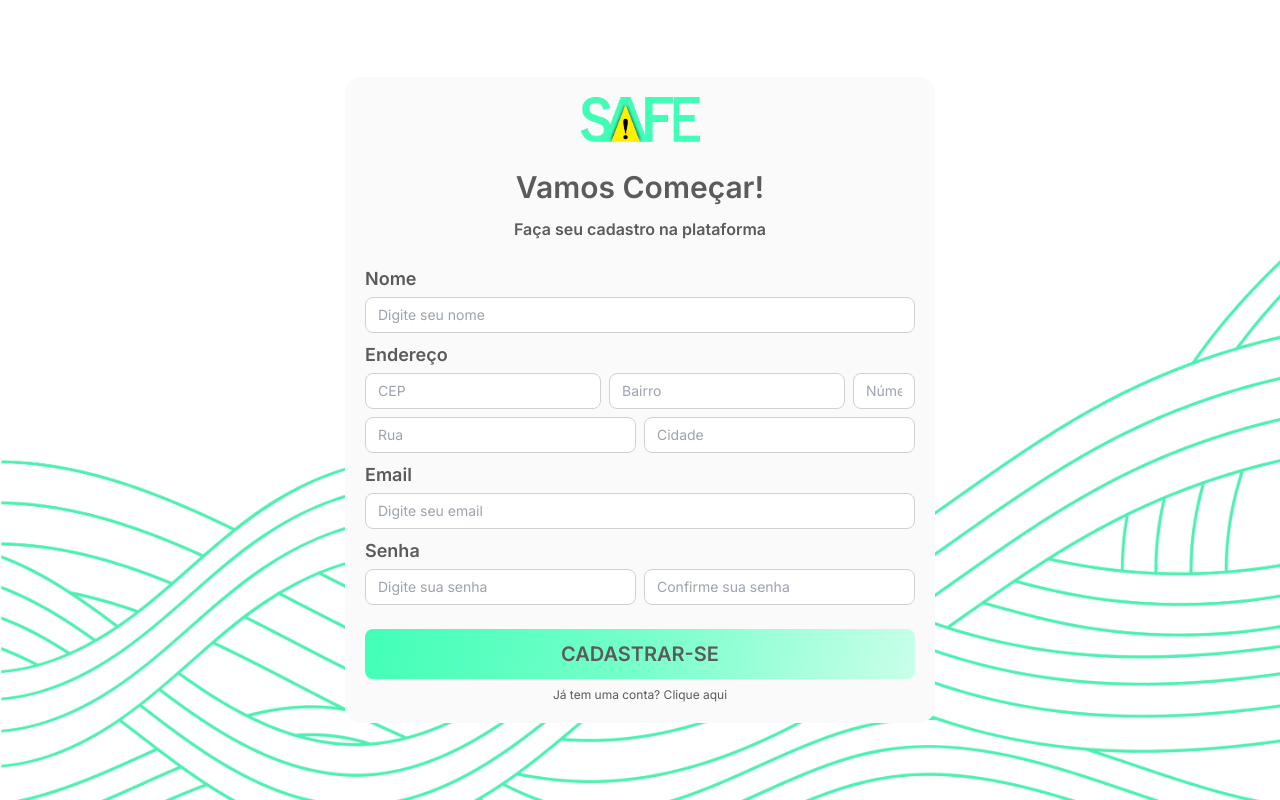
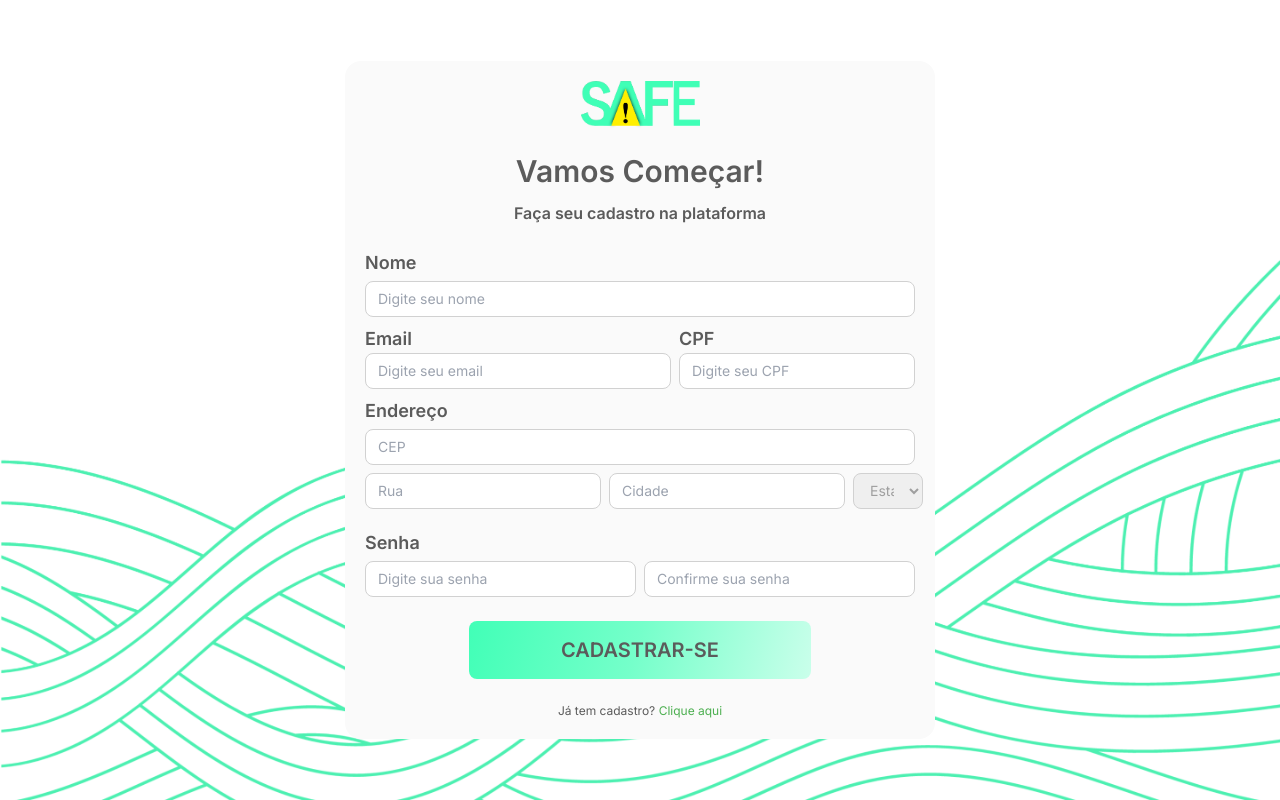
Before and after one commit to Quarteto-Codastico/SAFE-disaster-prevention, a Next.js app: page /sign-up in a window 1280 px wide. Built offline with nearby package versions, Linux system fonts and the light colour scheme.

Commit message:
feat: add register page

```diff
--- a/src/app/(auth)/sign-in/page.tsx
+++ b/src/app/(auth)/sign-in/page.tsx
@@ -31,10 +31,10 @@ export default function SignIn() {
         }
       );
 
-      const { access_token } = response.data; // Ajuste para extrair o access_token
+      const { access_token } = response.data;
 
       if (access_token) {
-        Cookies.set("token", access_token); // Armazenar o token nos cookies
+        Cookies.set("token", access_token);
 
         router.push("/dashboard");
       }
--- a/src/app/(auth)/sign-up/page.tsx
+++ b/src/app/(auth)/sign-up/page.tsx
@@ -1,18 +1,61 @@
 "use client";
 
-import { useState } from "react";
+import { useState, useEffect } from "react";
+import InputMask from "react-input-mask";
+import { setupAPIClient } from "@/app/lib/api";
+import { useRouter } from "next/navigation";
 import Link from "next/link";
-import InputMask from "react-input-mask";
+
+// Lista de estados do Brasil
+const states = [
+  { code: "AC", name: "Acre" },
+  { code: "AL", name: "Alagoas" },
+  { code: "AP", name: "Amapá" },
+  { code: "AM", name: "Amazonas" },
+  { code: "BA", name: "Bahia" },
+  { code: "CE", name: "Ceará" },
+  { code: "DF", name: "Distrito Federal" },
+  { code: "ES", name: "Espírito Santo" },
+  { code: "GO", name: "Goiás" },
+  { code: "MA", name: "Maranhão" },
+  { code: "MT", name: "Mato Grosso" },
+  { code: "MS", name: "Mato Grosso do Sul" },
+  { code: "MG", name: "Minas Gerais" },
+  { code: "PA", name: "Pará" },
+  { code: "PB", name: "Paraíba" },
+  { code: "PR", name: "Paraná" },
+  { code: "PE", name: "Pernambuco" },
+  { code: "PI", name: "Piauí" },
+  { code: "RJ", name: "Rio de Janeiro" },
+  { code: "RN", name: "Rio Grande do Norte" },
+  { code: "RS", name: "Rio Grande do Sul" },
+  { code: "RO", name: "Rondônia" },
+  { code: "RR", name: "Roraima" },
+  { code: "SC", name: "Santa Catarina" },
+  { code: "SP", name: "São Paulo" },
+  { code: "SE", name: "Sergipe" },
+  { code: "TO", name: "Tocantins" },
+];
 
 export default function SignUp() {
   const [cep, setCep] = useState("");
   const [address, setAddress] = useState({
     street: "",
-    neighborhood: "",
     city: "",
-    number: "",
+    state: "",
+    country: "Brasil",
+    zipCode: "",
   });
+  const [name, setName] = useState("");
+  const [email, setEmail] = useState("");
+  const [password, setPassword] = useState("");
+  const [confirmPassword, setConfirmPassword] = useState("");
+  const [cpf, setCpf] = useState("");
   const [error, setError] = useState("");
+  const [passwordError, setPasswordError] = useState("");
+  const [conflictError, setConflictError] = useState("");
+
+  const router = useRouter();
 
   const fetchAddress = async (cep: string) => {
     try {
@@ -21,24 +64,24 @@ export default function SignUp() {
       if (!data.erro) {
         setAddress({
           street: data.logradouro || "",
-          neighborhood: data.bairro || "",
           city: data.localidade || "",
-          number: "", // Mantém o número em branco para o usuário preencher
+          state: data.uf || "",
+          country: "Brasil",
+          zipCode: data.cep || "",
         });
         setError(""); // Limpa qualquer mensagem de erro
       } else {
-        // Tratar erro de CEP inválido
         setAddress({
           street: "",
-          neighborhood: "",
           city: "",
-          number: "",
+          state: "",
+          country: "Brasil",
+          zipCode: "",
         });
         setError("CEP não encontrado.");
       }
     } catch (error) {
       console.error("Erro ao buscar o CEP:", error);
-      // Tratar erros de requisição
       setError("Erro ao buscar o CEP. Tente novamente.");
     }
   };
@@ -47,19 +90,68 @@ export default function SignUp() {
     const newCep = event.target.value;
     setCep(newCep);
 
-    // Verifica se o CEP tem o formato completo (99999-999) para fazer a busca
-    if (newCep.length === 10 && newCep.includes("-")) {
-      const cepOnlyNumbers = newCep.replace(/\D/g, ""); // Remove caracteres não numéricos
+    if (newCep.length === 9 && newCep.includes("-")) {
+      const cepOnlyNumbers = newCep.replace(/\D/g, "");
       fetchAddress(cepOnlyNumbers);
     } else {
-      // Limpa os dados se o CEP for inválido ou incompleto
       setAddress({
         street: "",
-        neighborhood: "",
         city: "",
-        number: "",
+        state: "",
+        country: "Brasil",
+        zipCode: "",
       });
       setError("");
+    }
+  };
+
+  useEffect(() => {
+    if (cep.length === 9 && cep.includes("-")) {
+      const cepOnlyNumbers = cep.replace(/\D/g, "");
+      fetchAddress(cepOnlyNumbers);
+    }
+  }, [cep]);
+
+  const handleSubmit = async (event: React.FormEvent) => {
+    event.preventDefault();
+    if (password !== confirmPassword) {
+      setPasswordError("As senhas não coincidem.");
+      return;
+    } else {
+      setPasswordError("");
+    }
+
+    const api = setupAPIClient();
+
+    try {
+      await api.post(
+        "/users",
+        {
+          name,
+          email,
+          password,
+          role: "client",
+          cpf,
+          address: {
+            street: address.street,
+            city: address.city,
+            state: address.state,
+            country: address.country,
+            zipCode: address.zipCode,
+          },
+        },
+        {
+          withCredentials: true,
+        }
+      );
+
+      router.push("/sign-in");
+    } catch (err: any) {
+      if (err.response?.status === 409) {
+        setConflictError("Usuário já existente.");
+      } else {
+        console.error("Erro ao cadastrar usuário:", err);
+      }
     }
   };
 
@@ -71,7 +163,7 @@ export default function SignUp() {
       </div>
       <form
         className="w-full flex flex-col items-center gap-2 text-[#5B5B5B]"
-        onSubmit={(e) => e.preventDefault()}
+        onSubmit={handleSubmit}
       >
         <div className="w-[550px] flex flex-col gap-1">
           <label htmlFor="name" className="text-lg">
@@ -82,8 +174,40 @@ export default function SignUp() {
             type="text"
             placeholder="Digite seu nome"
             className="w-full h-9 px-3 border text-[#9F9F9F] border-[#D1D1D1] rounded-lg text-sm font-normal"
+            value={name}
+            onChange={(e) => setName(e.target.value)}
             required
           />
+        </div>
+        <div className="w-[550px] flex flex-row gap-2">
+          <div className="flex flex-col flex-1">
+            <label htmlFor="email" className="text-lg">
+              Email
+            </label>
+            <input
+              id="email"
+              type="email"
+              placeholder="Digite seu email"
+              className="w-full h-9 px-3 border text-[#9F9F9F] border-[#D1D1D1] rounded-lg text-sm font-normal"
+              value={email}
+              onChange={(e) => setEmail(e.target.value)}
+              required
+            />
+          </div>
+          <div className="flex flex-col">
+            <label htmlFor="cpf" className="text-lg">
+              CPF
+            </label>
+            <InputMask
+              id="cpf"
+              mask="999.999.999-99"
+              placeholder="Digite seu CPF"
+              className="w-full h-9 px-3 border text-[#9F9F9F] border-[#D1D1D1] rounded-lg text-sm font-normal"
+              value={cpf}
+              onChange={(e) => setCpf(e.target.value)}
+              required
+            />
+          </div>
         </div>
         <div className="w-[550px] flex flex-col gap-1">
           <label className="text-lg">Endereço</label>
@@ -96,24 +220,7 @@ export default function SignUp() {
                 className="flex-1 h-9 px-3 border text-[#9F9F9F] border-[#D1D1D1] rounded-lg text-sm font-normal"
                 value={cep}
                 onChange={handleCepChange}
-              />
-              <input
-                id="neighborhood"
-                type="text"
-                placeholder="Bairro"
-                className="flex-1 h-9 px-3 border text-[#9F9F9F] border-[#D1D1D1] rounded-lg text-sm font-normal"
-                value={address.neighborhood}
-                readOnly
-              />
-              <input
-                id="number"
-                type="text"
-                placeholder="Número"
-                className="flex-1 h-9 w-[52px] px-3 border text-[#9F9F9F] border-[#D1D1D1] rounded-lg text-sm font-normal"
-                value={address.number}
-                onChange={(e) =>
-                  setAddress({ ...address, number: e.target.value })
-                }
+                required
               />
             </div>
             <div className="flex gap-2">
@@ -123,34 +230,48 @@ export default function SignUp() {
                 placeholder="Rua"
                 className="flex-1 h-9 px-3 border text-[#9F9F9F] border-[#D1D1D1] rounded-lg text-sm font-normal"
                 value={address.street}
-                readOnly
+                onChange={(e) =>
+                  setAddress({ ...address, street: e.target.value })
+                }
+                required
               />
               <input
                 id="city"
                 type="text"
                 placeholder="Cidade"
-                className="flex-1 h-9 w-[50px] px-3 border text-[#9F9F9F] border-[#D1D1D1] rounded-lg text-sm font-normal"
+                className="h-9 px-3 border text-[#9F9F9F] border-[#D1D1D1] rounded-lg text-sm font-normal"
                 value={address.city}
-                readOnly
+                onChange={(e) =>
+                  setAddress({ ...address, city: e.target.value })
+                }
+                required
               />
+              <select
+                id="state"
+                className="w-[70px] h-9 px-3 border text-[#9F9F9F] border-[#D1D1D1] rounded-lg text-sm font-normal"
+                value={address.state}
+                onChange={(e) =>
+                  setAddress({ ...address, state: e.target.value })
+                }
+                required
+              >
+                <option value="" disabled>
+                  Estado
+                </option>
+                {states.map((state) => (
+                  <option key={state.code} value={state.code}>
+                    {state.code}
+                  </option>
+                ))}
+              </select>
             </div>
-            {error && <p className="text-red-500 text-sm mt-1">{error}</p>}
+            <p className="text-red-500 text-sm mt-1">{error}</p>
           </div>
         </div>
         <div className="w-[550px] flex flex-col gap-1">
-          <label htmlFor="email" className="text-lg">
-            Email
+          <label htmlFor="password" className="text-lg">
+            Senha
           </label>
-          <input
-            id="email"
-            type="email"
-            placeholder="Digite seu email"
-            className="w-full h-9 px-3 border text-[#9F9F9F] border-[#D1D1D1] rounded-lg text-sm font-normal"
-            required
-          />
-        </div>
-        <div className="w-[550px] flex flex-col gap-1">
-          <label className="text-lg">Senha</label>
           <div className="flex flex-row gap-2">
             <input
               id="password"
@@ -158,25 +279,41 @@ export default function SignUp() {
               placeholder="Digite sua senha"
               className="w-full h-9 px-3 border text-[#9F9F9F] border-[#D1D1D1] rounded-lg text-sm font-normal"
               required
+              value={password}
+              onChange={(e) => setPassword(e.target.value)}
             />
             <input
-              id="confirm-password"
+              id="confirmPassword"
               type="password"
               placeholder="Confirme sua senha"
               className="w-full h-9 px-3 border text-[#9F9F9F] border-[#D1D1D1] rounded-lg text-sm font-normal"
               required
+              value={confirmPassword}
+              onChange={(e) => setConfirmPassword(e.target.value)}
             />
           </div>
+          {passwordError && (
+            <p className="text-red-500 text-sm mt-1">{passwordError}</p>
+          )}
+          {conflictError && (
+            <p className="text-red-500 text-sm mt-1">{conflictError}</p>
+          )}
         </div>
+
         <button
           type="submit"
-          className="w-[550px] h-[50px] bg-clientGradient text-[#5B5B5B] rounded-lg mt-4 text-xl font-semibold"
+          className="w-[342px] h-[58px] bg-clientGradient text-[#5B5B5B] rounded-lg mt-4 text-xl font-semibold"
         >
           CADASTRAR-SE
         </button>
-        <Link href="/sign-in" className="no-underline text-xs font-normal">
-          Já tem uma conta? Clique aqui
-        </Link>
+        <div className="mt-4 text-xs font-normal">
+          <p>
+            Já tem cadastro?{" "}
+            <Link href="/sign-in" className="text-[#4CAF50]">
+              Clique aqui
+            </Link>
+          </p>
+        </div>
       </form>
     </>
   );
```
